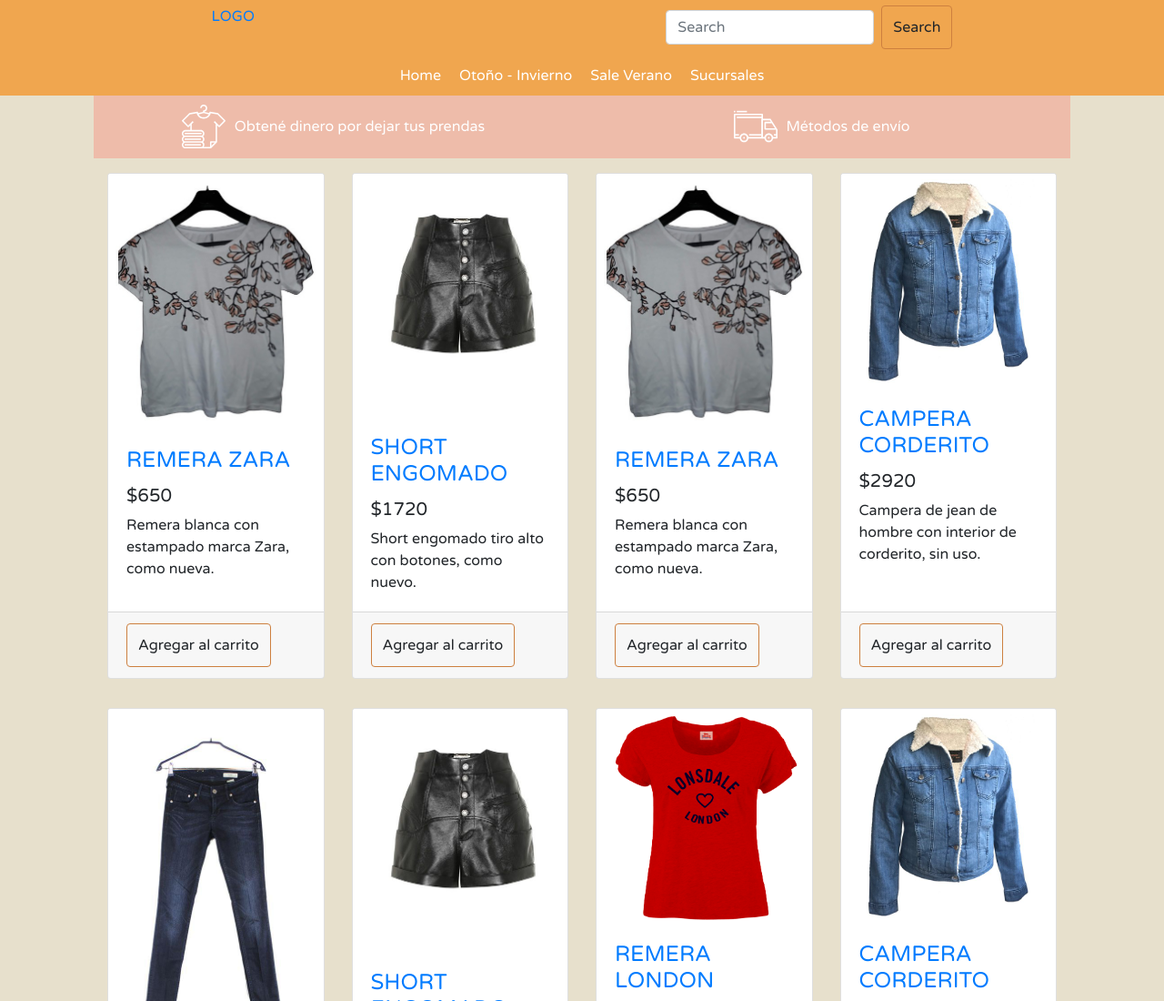
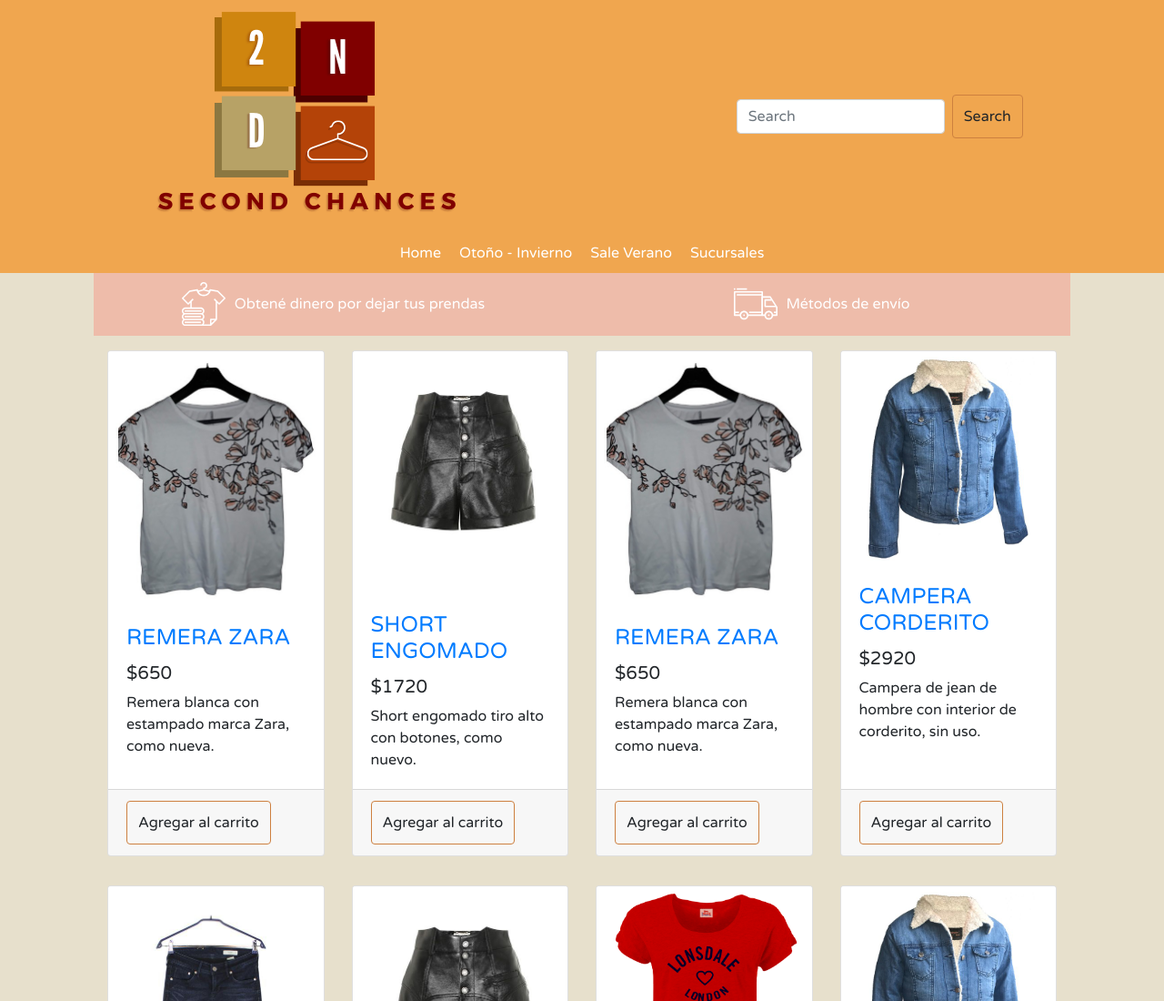
Before and after one commit to marianamq/cursojs-coderhouse, a website: page index.html in a window 1280 px wide. Shown: the top 1100 px of the page at 91% size. Drawn offline with Linux system fonts and the light colour scheme; a web font is replaced by a local one.

Commit message:
Agregando logo

```diff
--- a/index.html
+++ b/index.html
@@ -20,7 +20,7 @@
   <!-- Navigation -->
   <nav class="navbar-expand-lg navbar-dark">
     <div class="logo">
-      <a href="">LOGO</a>
+      <a href=""><img src="/img/logo_second-chances.png" alt=""></a>
 
       <form class="form-inline my-1 my-lg-0">
         <input class="form-control mr-sm-2" type="search" placeholder="Search" aria-label="Search">
```
Also changed, not shown: img/logo_second-chances.png (added).
